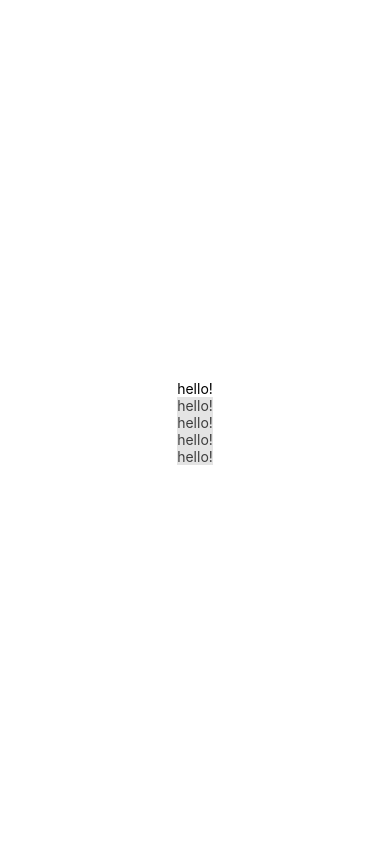
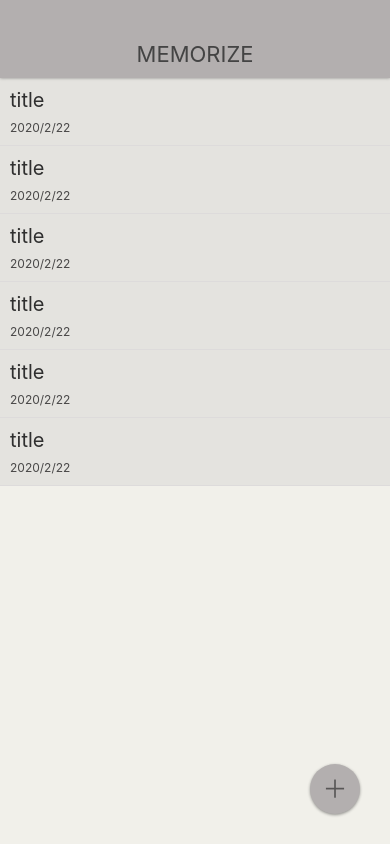
Before and after one commit to masaru-suzuki/ReactNative-tutorial, a React Native app: screen / in a window 390 px wide. Built offline with nearby package versions, Linux system fonts and the light colour scheme.

Commit message:
styling App.js

```diff
--- a/App.js
+++ b/App.js
@@ -5,11 +5,46 @@ import BodyText from './src/elements/BodyText';
 export default function App() {
   return (
     <View style={styles.container}>
-      <Text>hello!</Text>
-      <BodyText>hello!</BodyText>
-      <BodyText>hello!</BodyText>
-      <BodyText>hello!</BodyText>
-      <BodyText>hello!</BodyText>
+      <View style={styles.appbar}>
+        <View>
+          <Text style={styles.appbarTitle}>MEMORIZE</Text>
+        </View>
+      </View>
+      <View style={styles.memoList}>
+        <View style={styles.memoListItem}>
+          <Text style={styles.memoTitle}>title</Text>
+          <Text style={styles.memoDate}>2020/2/22</Text>
+        </View>
+
+        <View style={styles.memoListItem}>
+          <Text style={styles.memoTitle}>title</Text>
+          <Text style={styles.memoDate}>2020/2/22</Text>
+        </View>
+
+        <View style={styles.memoListItem}>
+          <Text style={styles.memoTitle}>title</Text>
+          <Text style={styles.memoDate}>2020/2/22</Text>
+        </View>
+
+        <View style={styles.memoListItem}>
+          <Text style={styles.memoTitle}>title</Text>
+          <Text style={styles.memoDate}>2020/2/22</Text>
+        </View>
+
+        <View style={styles.memoListItem}>
+          <Text style={styles.memoTitle}>title</Text>
+          <Text style={styles.memoDate}>2020/2/22</Text>
+        </View>
+
+        <View style={styles.memoListItem}>
+          <Text style={styles.memoTitle}>title</Text>
+          <Text style={styles.memoDate}>2020/2/22</Text>
+        </View>
+      </View>
+
+      <View style={styles.memoAddBtn}>
+        <Text style={styles.addBtn}>＋</Text>
+      </View>
     </View>
   );
 }
@@ -17,8 +52,70 @@ export default function App() {
 const styles = StyleSheet.create({
   container: {
     flex: 1,
-    backgroundColor: '#fff',
+    backgroundColor: 'rgb(241, 240, 234)',
     alignItems: 'center',
-    justifyContent: 'center'
+    justifyContent: 'center',
+    position: 'relative',
+    paddingTop: 78
+  },
+  appbar: {
+    position: 'absolute',
+    top: 0,
+    right: 0,
+    left: 0,
+    paddingTop: 30,
+    backgroundColor: '#b3afaf',
+    height: 78,
+    lineHeight: 78,
+    alignItems: 'center',
+    justifyContent: 'center',
+    shadowColor: '#000',
+    shadowOffset: { width: 0, height: 0 },
+    shadowOpacity: 0.4,
+    shadowRadius: 3,
+    zIndex: 2
+  },
+  appbarTitle: {
+    fontSize: 22,
+    color: '#444'
+  },
+  memoList: {
+    flex: 1,
+    width: '100%'
+  },
+  memoListItem: {
+    padding: 10,
+    borderBottomWidth: 1,
+    borderBottomColor: '#dddbdb',
+    backgroundColor: 'rgb(228, 227, 223)'
+  },
+  memoTitle: {
+    fontSize: 20,
+    marginBottom: 8,
+    color: '#2f2f2f'
+  },
+  memoDate: {
+    fontSize: 12,
+    color: '#484747'
+  },
+  memoAddBtn: {
+    height: 50,
+    width: 50,
+    backgroundColor: '#b3afaf',
+    alignItems: 'center',
+    justifyContent: 'center',
+    borderRadius: 25,
+    position: 'absolute',
+    bottom: 30,
+    right: 30,
+    shadowColor: '#000',
+    shadowOffset: { width: 0, height: 1 },
+    shadowOpacity: 0.4,
+    shadowRadius: 3
+  },
+  addBtn: {
+    fontSize: 25,
+    lineHeight: 25,
+    opacity: 0.5
   }
 });
--- a/src/elements/BodyText.js
+++ b/src/elements/BodyText.js
@@ -3,11 +3,7 @@ import { StyleSheet, View, Text } from 'react-native';
 
 class BodyText extends React.Component {
   render() {
-    return (
-      <View>
-        <Text style={styles.Text}>{this.props.children}</Text>
-      </View>
-    );
+    return <View style={styles.container}></View>;
   }
 }
 
```
